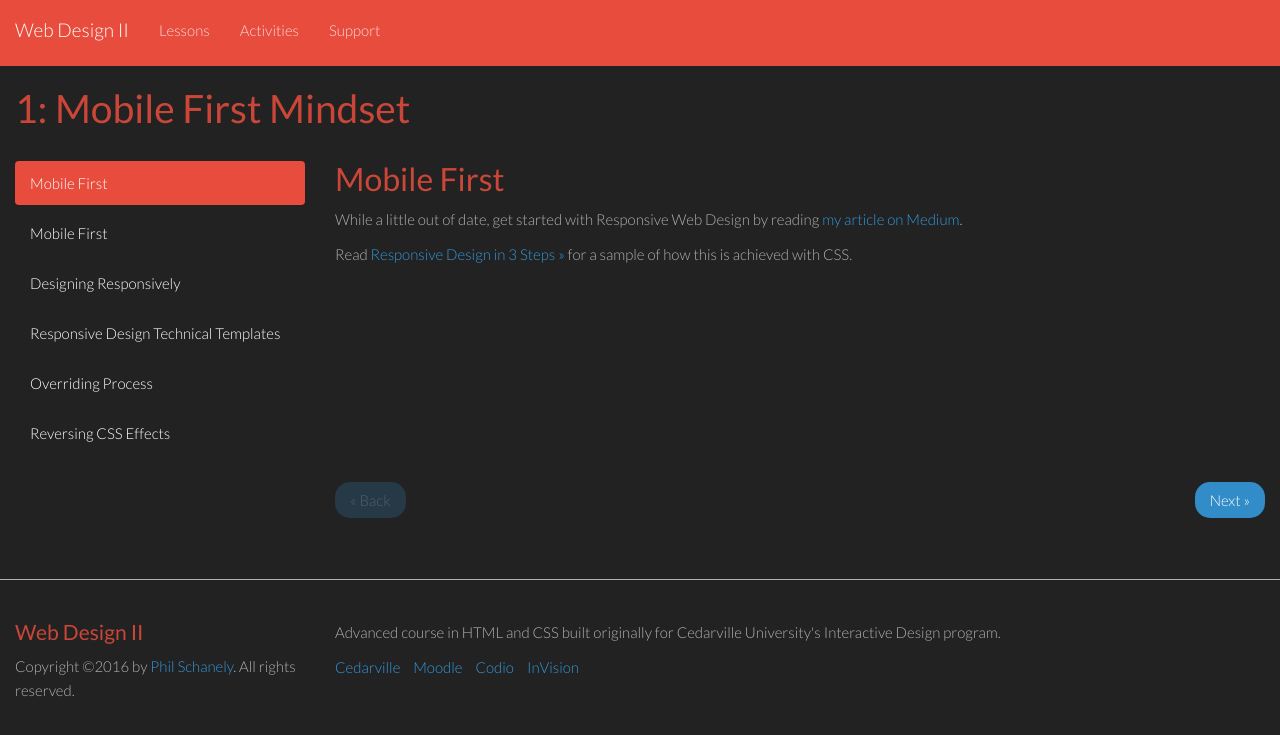
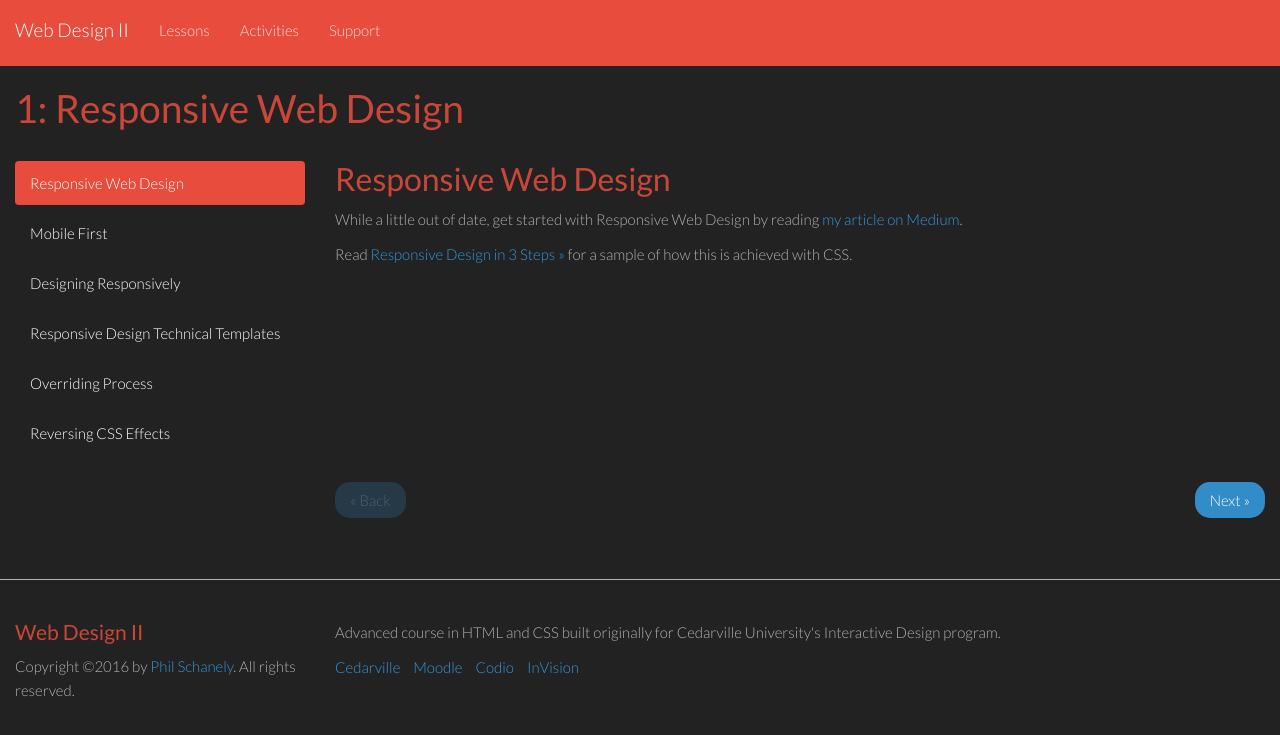
Before and after one commit to philschanely/course-web2, a Jekyll site: the page built from _lessons/01-responsive-mobile-first.md, in a window 1280 px wide. Shown: the top 735 px of the page. Built offline with Jekyll 4.4.1, drawn with Linux system fonts in a browser that asks for light colours.

Commit message:
Update headings and link to main page

```diff
--- a/_lessons/01-responsive-mobile-first.md
+++ b/_lessons/01-responsive-mobile-first.md
@@ -1,8 +1,8 @@
 ---
 layout: lesson
-title:  "1: Mobile First Mindset"
+title:  "1: Responsive Web Design"
 ---
-### Mobile First
+### Responsive Web Design
 
 While a little out of date, get started with Responsive Web Design by reading [my article on Medium](https://medium.com/@philschanely/introduction-responsive-web-design-d3285e47b5a3).
 
```
Also changed, not shown: index.md (+3 -3 lines).
